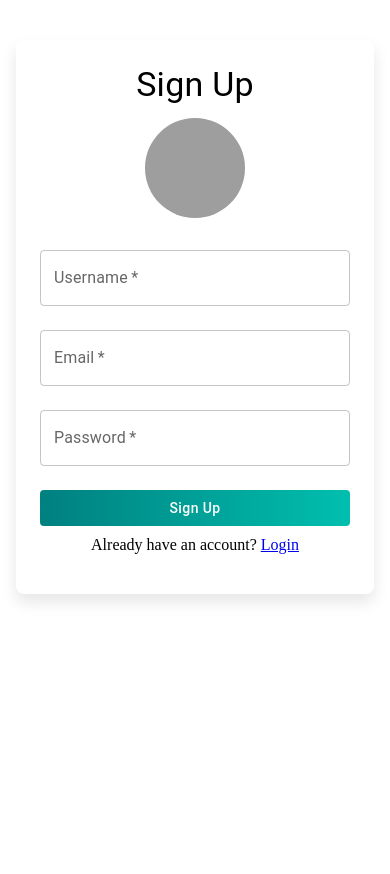
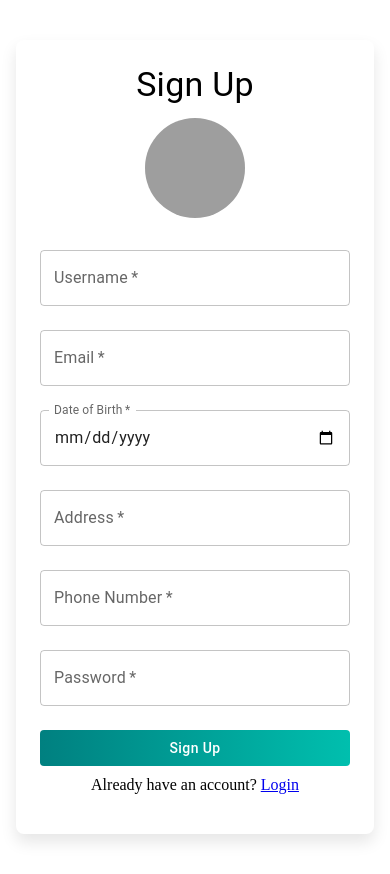
Before and after one commit to minhaj-tt/location-tracker-frontend, a React (Vite) app: page /signup in a window 390 px wide. Before the commit the page ends 844 px from the top, so only its background shows below. Built offline with nearby package versions, Linux system fonts and the light colour scheme; grey boxes are pictures that could not be loaded.

Commit message:
Added DOB, Address, Phone Number

```diff
--- a/package.json
+++ b/package.json
@@ -20,6 +20,7 @@
     "cors": "^2.8.5",
     "js-cookie": "^3.0.5",
     "leaflet": "^1.9.4",
+    "moment": "^2.30.1",
     "nodemailer": "^6.9.16",
     "react": "^18.3.1",
     "react-dom": "^18.3.1",
--- a/src/Signup.jsx
+++ b/src/Signup.jsx
@@ -27,6 +27,9 @@ const SignUp = () => {
     email: "",
     password: "",
     image: null,
+    dob: "",
+    address: "",
+    phone_number: "",
   });
 
   const [imagePreview, setImagePreview] = useState(
@@ -72,6 +75,9 @@ const SignUp = () => {
     data.append("username", formData.username);
     data.append("email", formData.email);
     data.append("password", formData.password);
+    data.append("dob", formData.dob);
+    data.append("phone_number", formData.phone_number);
+    data.append("address", formData.address);
     if (formData.image) {
       data.append("image", formData.image);
     }
@@ -91,6 +97,7 @@ const SignUp = () => {
       setIsSignupSuccess(true);
     } catch (error) {
       console.error("Error registering user:", error);
+      toast.error("Failed to register user. Please try again.");
     } finally {
       setIsSubmitting(false);
     }
@@ -195,6 +202,40 @@ const SignUp = () => {
             />
             <TextField
               fullWidth
+              label="Date of Birth"
+              type="date"
+              name="dob"
+              value={formData.dob}
+              onChange={handleChange}
+              required
+              margin="normal"
+              InputLabelProps={{
+                shrink: true,
+              }}
+              variant="outlined"
+            />
+            <TextField
+              fullWidth
+              label="Address"
+              name="address"
+              value={formData.address}
+              onChange={handleChange}
+              required
+              margin="normal"
+              variant="outlined"
+            />
+            <TextField
+              fullWidth
+              label="Phone Number"
+              name="phoneNumber"
+              value={formData.phone_number}
+              onChange={handleChange}
+              required
+              margin="normal"
+              variant="outlined"
+            />
+            <TextField
+              fullWidth
               label="Password"
               type="password"
               name="password"
--- a/src/UserProfile.jsx
+++ b/src/UserProfile.jsx
@@ -11,6 +11,7 @@ import {
 } from "@mui/material";
 import axios from "axios";
 import { toast } from "react-toastify";
+import moment from "moment";
 
 const UserProfile = ({ user, darkMode, setUser }) => {
   const userData = user;
@@ -22,9 +23,9 @@ const UserProfile = ({ user, darkMode, setUser }) => {
     username: userData.username,
     email: userData.email,
     image: userData.image,
-    dateOfBirth: userData.dateOfBirth || "02/02/2000",
-    address: userData.address || "Punjab Cooperative Housing Society",
-    phoneNumber: userData.phoneNumber || "+92 336 4804220",
+    dob: moment(userData.dob).format("YYYY-MM-DD"),
+    address: userData.address,
+    phoneNumber: userData.phone_number,
   });
 
   const handleChange = (e) => {
@@ -52,9 +53,14 @@ const UserProfile = ({ user, darkMode, setUser }) => {
 
   const handleSave = async () => {
     try {
+      const payload = {
+        ...formData,
+        dob: moment(formData.dob).format("YYYY-MM-DD"),
+      };
+
       const response = await axios.put(
         `http://localhost:3000/api/auth/profile/${userData.id}`,
-        formData,
+        payload,
         {
           headers: {
             Authorization: `Bearer ${localStorage.getItem("authToken")}`,
@@ -63,28 +69,25 @@ const UserProfile = ({ user, darkMode, setUser }) => {
       );
 
       console.log("Profile updated successfully:", response.data);
-
       localStorage.setItem("user", JSON.stringify(response.data));
-
       const updatedUser = response.data.user;
-
       if (setUser) {
         setUser(updatedUser);
       }
-
       setFormData({
         username: updatedUser.username,
         email: updatedUser.email || userData.email,
         image: updatedUser.image,
-        dateOfBirth: updatedUser.dateOfBirth || "02/02/2000",
-        address: updatedUser.address || "Punjab Cooperative Housing Society",
-        phoneNumber: updatedUser.phoneNumber || "+92 336 4804220",
+        dob: moment(updatedUser.dob).format("YYYY-MM-DD"),
+        address: updatedUser.address || "",
+        phoneNumber: updatedUser.phoneNumber || "",
       });
 
       toast.success("Profile Updated Successfully!");
       setIsEditing(false);
     } catch (err) {
       console.error("Error updating profile:", err);
+      toast.error("Failed to update profile.");
     }
   };
 
@@ -150,7 +153,7 @@ const UserProfile = ({ user, darkMode, setUser }) => {
               {[
                 { label: "Username", value: formData.username },
                 { label: "Email", value: formData.email },
-                { label: "Date of Birth", value: formData.dateOfBirth },
+                { label: "Date of Birth", value: formData.dob },
                 { label: "Address", value: formData.address },
                 { label: "Phone Number", value: formData.phoneNumber },
               ].map(({ label, value }) => (
@@ -286,6 +289,50 @@ const UserProfile = ({ user, darkMode, setUser }) => {
               }}
             />
 
+            <TextField
+              label="Date of Birth"
+              name="dob"
+              type="date"
+              value={formData.dob}
+              onChange={handleChange}
+              fullWidth
+              variant="outlined"
+              InputLabelProps={{
+                style: { color: darkMode ? "white" : "black" },
+              }}
+              InputProps={{
+                style: { color: darkMode ? "white" : "black" },
+              }}
+            />
+            <TextField
+              label="Address"
+              name="address"
+              value={formData.address}
+              onChange={handleChange}
+              fullWidth
+              variant="outlined"
+              InputLabelProps={{
+                style: { color: darkMode ? "white" : "black" },
+              }}
+              InputProps={{
+                style: { color: darkMode ? "white" : "black" },
+              }}
+            />
+            <TextField
+              label="Phone Number"
+              name="phoneNumber"
+              value={formData.phoneNumber}
+              onChange={handleChange}
+              fullWidth
+              variant="outlined"
+              InputLabelProps={{
+                style: { color: darkMode ? "white" : "black" },
+              }}
+              InputProps={{
+                style: { color: darkMode ? "white" : "black" },
+              }}
+            />
+
             <Grid container spacing={3}>
               <Grid item xs={6}>
                 <Button
```
Also changed, not shown: 1 other file (tests, documents, lock files or other folders).
